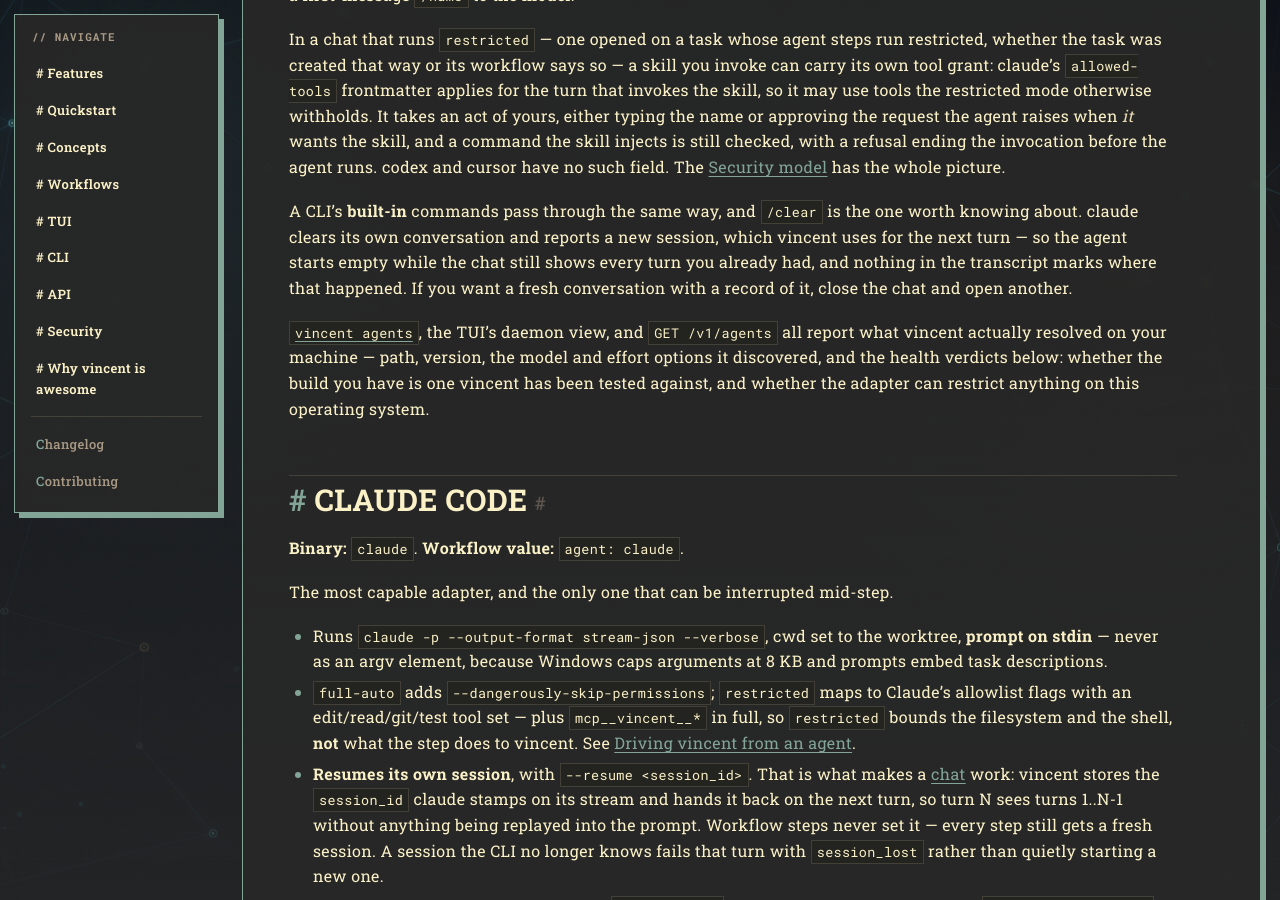
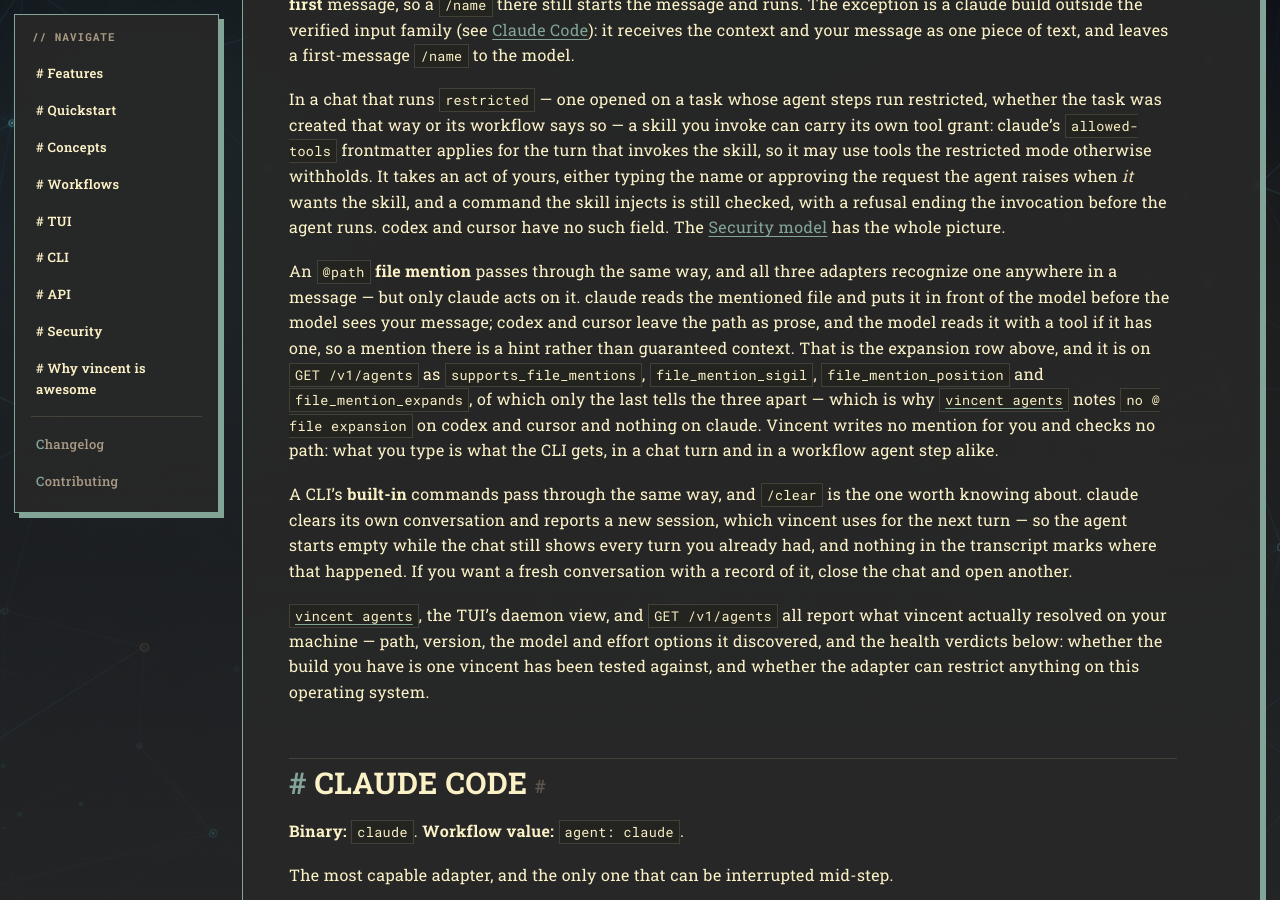
Before and after one commit to lezli01/vincent, a Jekyll site: the page built from docs/guides/agents.md, in a window 1280 px wide and 900 px high, scrolled down 2397 px. Built offline with Jekyll 4.4.1, drawn with Linux system fonts in a browser that asks for light colours; our own code applies the rules of GitHub Pages for plain Markdown files; some of the changed text lies outside the part shown.

Commit message:
docs: the @ file expansion row in the agents guide
`vincent agents` gained `no @ file expansion` to its bad-news NOTES cell, and
the guide's "At a glance" matrix is where every other item in that vocabulary
has its per-adapter row: `no mid-run input`, `no restricted mode on <os>` and
`no skill listing` all do. The mention capability had none, because 126.1
recorded the behaviour in §5.5 and §9.2/§9.3/§9.7 only and 126.3 served
nothing.

One row and one paragraph, in the page's own register and the same shape the
skill rows use: all three adapters recognize `@path` anywhere in a message,
only claude reads the file for you, the four wire fields are named and only
`file_mention_expands` tells the three apart. §5.5 is what makes the last
sentence true on a workflow agent step as well as a chat turn — the expansion
is claude's prompt preprocessing, not a property of the stream-json input
path.

No version pin is claimed: §5.5 observed claude 2.1.278 and says outright that
§9.1's 2.1.277 pin is not widened by it, so the row carries no floor the way
the skill-listing row's `from 2.1.277` does.

Closes 126.4's documentation.

Co-Authored-By: Claude Opus 5 (1M context) <noreply@anthropic.com>

```diff
--- a/docs/guides/agents.md
+++ b/docs/guides/agents.md
@@ -33,6 +33,7 @@ silently drops.
 | Lists its skills in a chat | ✅ from 2.1.277 | ✅ `skills/list` | **—** (its `-p` mode has no listing) |
 | Invokes a skill from a chat message | ✅ `/name` at the **start** | ✅ `$name` anywhere | ✅ `/name` anywhere |
 | Transcript shows a skill you invoked | ✅ in chats | **—** | **—** |
+| Expands an `@path` file mention | ✅ it reads the file for you | **—** (the path stays prose) | **—** (the path stays prose) |
 | Reports cost | ✅ | — | — |
 | `model:` | ✅ | ✅ (free text) | ✅ (~180 enumerated) |
 | `effort:` | ✅ | ✅ | **—** (it lives in the model id) |
@@ -87,6 +88,20 @@ typing the name or approving the request the agent raises when *it* wants the
 skill, and a command the skill injects is still checked, with a refusal ending
 the invocation before the agent runs. codex and cursor have no such field. The
 [Security model](../security-model.md#restricted-mode) has the whole picture.
+
+An `@path` **file mention** passes through the same way, and all three
+adapters recognize one anywhere in a message — but only claude acts on it.
+claude reads the mentioned file and puts it in front of the model before the
+model sees your message; codex and cursor leave the path as prose, and the
+model reads it with a tool if it has one, so a mention there is a hint rather
+than guaranteed context. That is the expansion row above, and it is on
+`GET /v1/agents` as `supports_file_mentions`, `file_mention_sigil`,
+`file_mention_position` and `file_mention_expands`, of which only the last
+tells the three apart — which is why
+[`vincent agents`](../reference/cli.md#vincent-agents) notes `no @ file
+expansion` on codex and cursor and nothing on claude. Vincent writes no
+mention for you and checks no path: what you type is what the CLI gets, in a
+chat turn and in a workflow agent step alike.
 
 A CLI's **built-in** commands pass through the same way, and `/clear` is the
 one worth knowing about. claude clears its own conversation and reports a new
```
